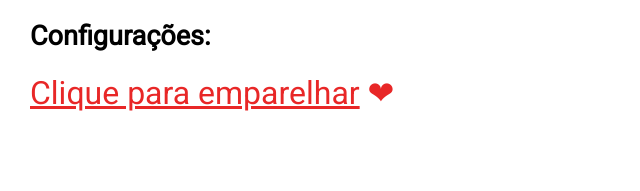
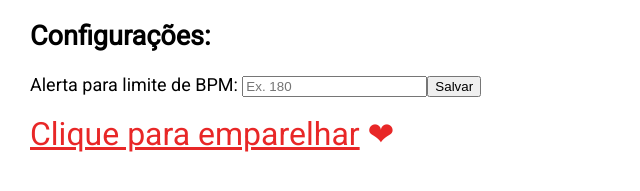
Before and after one commit to gustavokennedy/chrome-extension-heart-rate-monitor, a browser extension: page chrome-extension/options.html in a window 1280 px wide. Shown: the part 285-476 px from the top of the page, without its empty margins (0-640 px from the left). Drawn offline with Linux system fonts and the light colour scheme.

Commit message:
Adicionado campo em configuracoes para alerta

```diff
--- a/chrome-extension/options.html
+++ b/chrome-extension/options.html
@@ -23,6 +23,7 @@
       <h1>HRM Extension<br> Heart Rate Monitor</h1>
       <p class="slogan">Por <a href="https://blog.renkel.com.br" target="_Blank">Gustavo Kennedy Renkel</a></p>
       <h2>Configurações:</h2>
+      <p> Alerta para limite de BPM: <input type="text" id="alerta" placeholder="Ex. 180"></input><input type="submit" value="Salvar"></p>
       <div id="textoStatus"><u>Clique para emparelhar</u> &#x2764;</div>
       <canvas id="waves"></canvas>
     </div>
```
